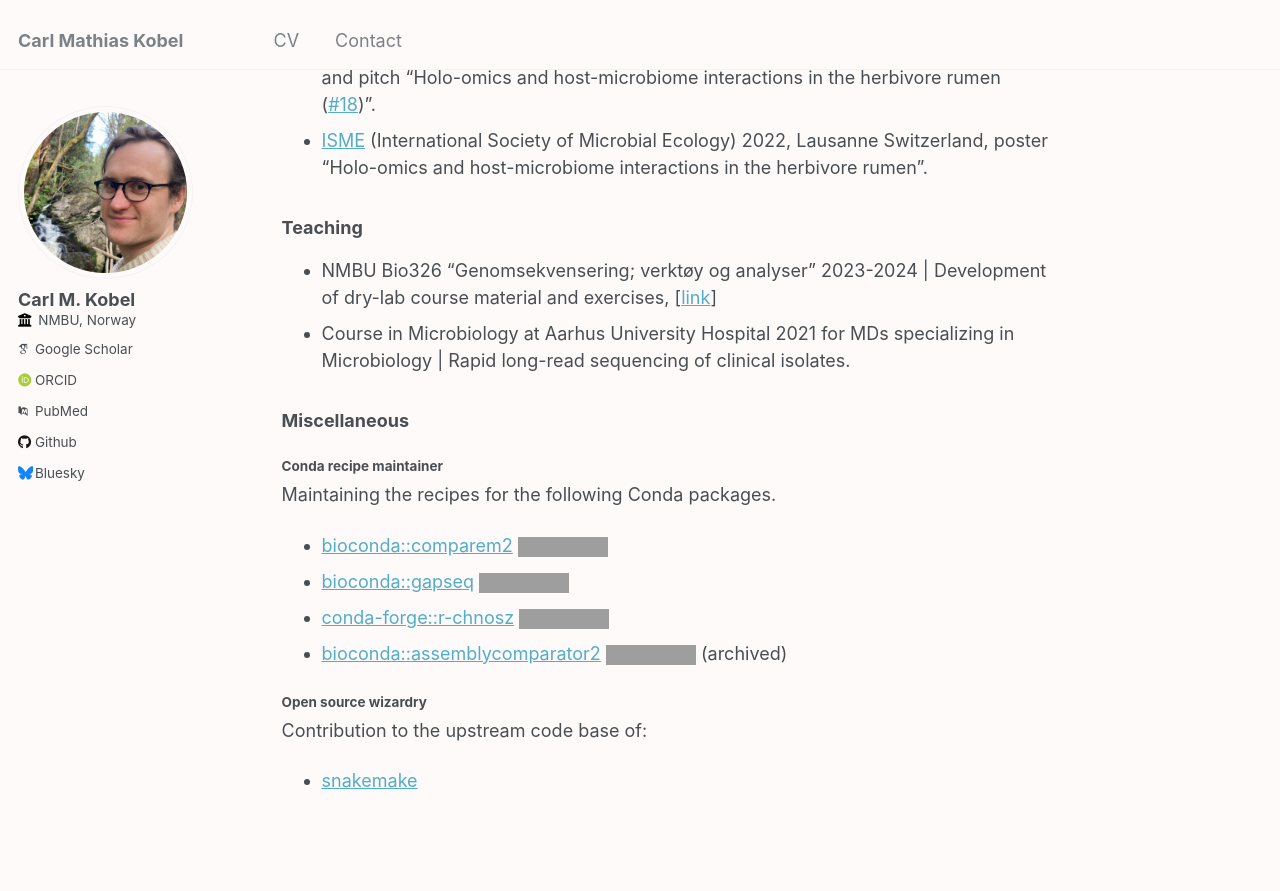
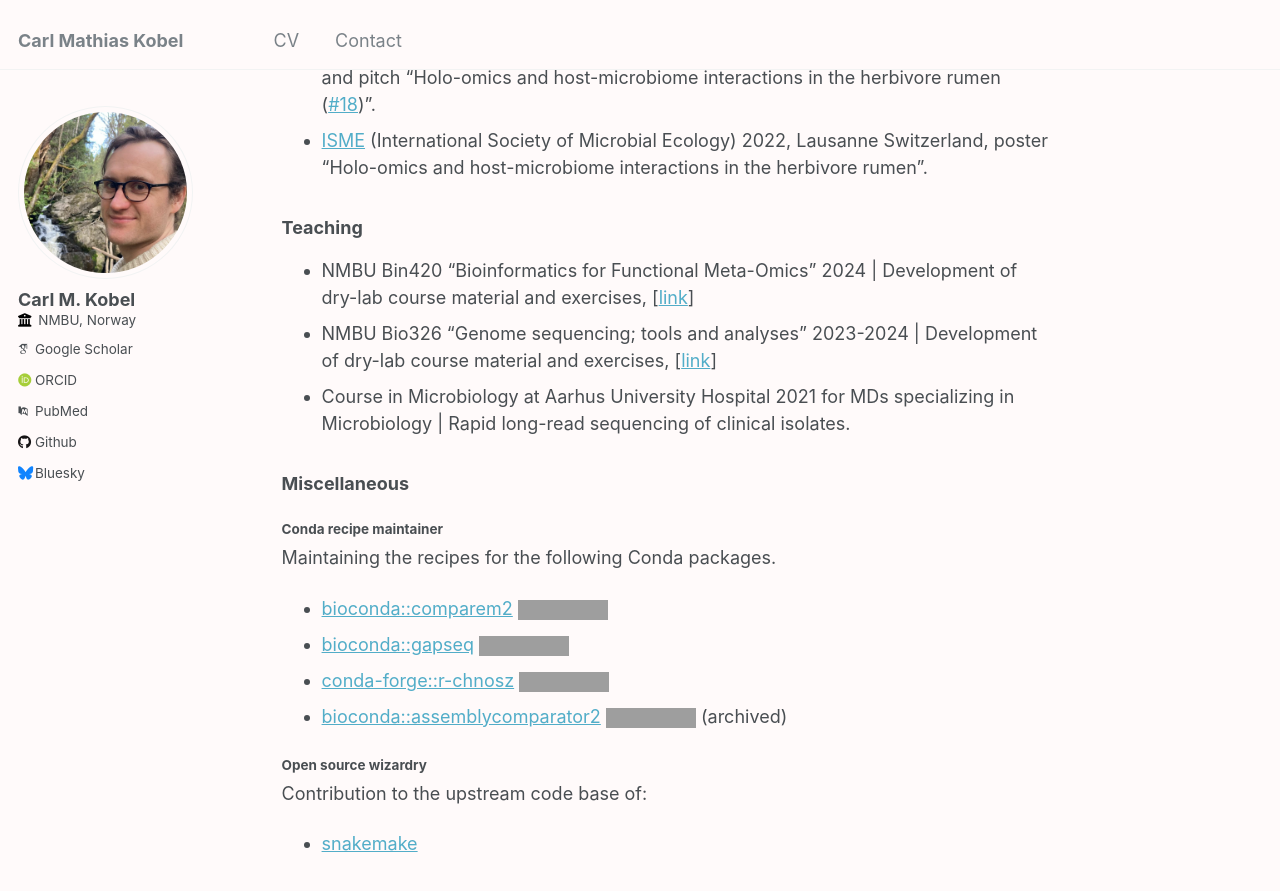
Before and after one commit to cmkobel/cmkobel.github.io, a Jekyll site: the page built from _pages/about.md, in a window 1280 px wide and 900 px high, scrolled down 1138 px. Shown: the top 891 px of the window. Built offline with Jekyll 4.4.1, drawn with Linux system fonts in a browser that asks for light colours; some web fonts are replaced; grey boxes are pictures that could not be loaded.

Commit message:
Update about.md

```diff
--- a/_pages/about.md
+++ b/_pages/about.md
@@ -33,7 +33,8 @@ Looking for a postdoc position in the Copenhagen area from ~april 2025.
 
 
 ### Teaching
-  - NMBU Bio326 "Genomsekvensering; verktøy og analyser" 2023-2024 \| Development of dry-lab course material and exercises, [[link](https://www.nmbu.no/en/course/bio326)]
+  - NMBU Bin420 "Bioinformatics for Functional Meta-Omics" 2024 \| Development of dry-lab course material and exercises, [[link](https://www.nmbu.no/en/course/BIN420)]
+  - NMBU Bio326 "Genome sequencing; tools and analyses" 2023-2024 \| Development of dry-lab course material and exercises, [[link](https://www.nmbu.no/en/course/bio326)]
   - Course in Microbiology at Aarhus University Hospital 2021 for MDs specializing in Microbiology \| Rapid long-read sequencing of clinical isolates.
 
 
```
